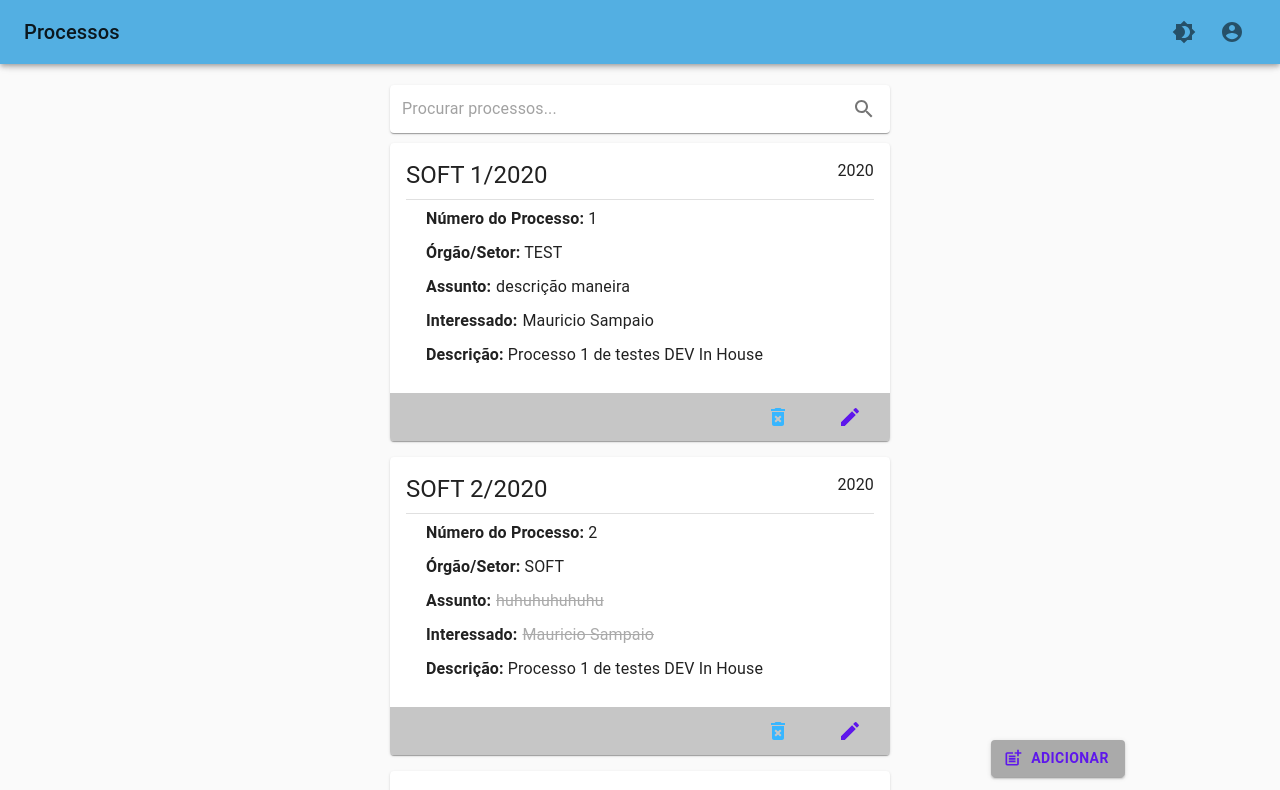
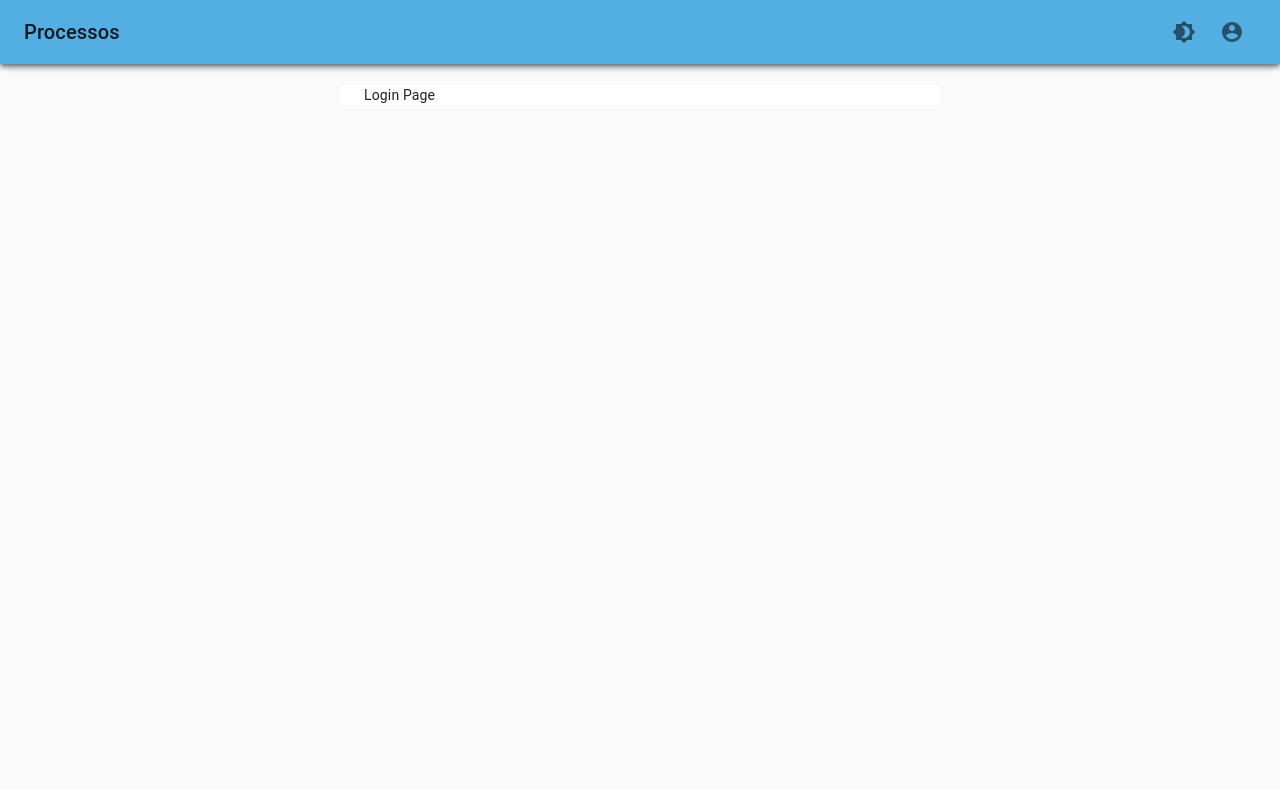
Before and after one commit to thaiscristinabertoldo/devinhouse-projeto-6, a React (Create React App) app in the folder Projetos/frontend/: page / in a window 1280 px wide. Shown: the top 790 px of the page. Built offline with nearby package versions, Linux system fonts and the light colour scheme; what @react-keycloak/web, keycloak-js would draw is missing.

Commit message:
Usa LoginPage no App

```diff
--- a/Projetos/frontend/src/App.js
+++ b/Projetos/frontend/src/App.js
@@ -1,11 +1,14 @@
 import { process } from './mock';
 import { BaseLayout } from './layouts/BaseLayout';
 import { ListProcessPage } from './pages/ListProcessPage';
+import { LoginPage } from './pages/LoginPage';
 
 export const App = () => {
   return (
     <BaseLayout>
-      <ListProcessPage process={process} />
+      {/*<ListProcessPage process={process} />*/}
+      <LoginPage />
     </BaseLayout>
+
   );
 };
```
Also changed, not shown: Projetos/frontend/src/pages/README.md (deleted).
